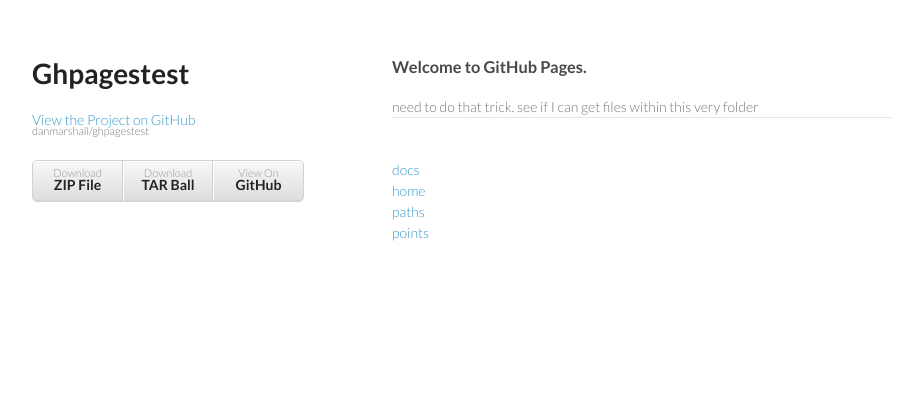
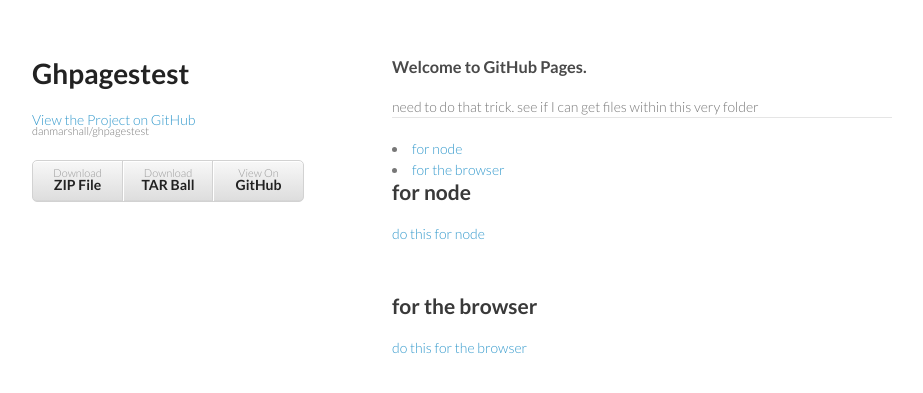
Before and after one commit to danmarshall/ghpagestest, a Jekyll site: the page built from docs/getting-started/index.html, in a window 1280 px wide. Shown: the top 393 px of the page, without its empty margins (178-1101 px from the left). Built offline with Jekyll 4.4.1, drawn with Linux system fonts in a browser that asks for light colours.

Commit message:
Update index.html

```diff
--- a/docs/getting-started/index.html
+++ b/docs/getting-started/index.html
@@ -8,6 +8,16 @@
 
 <hr/>
 
-{% for page in site.pages %}
-<a href="{{ page.url }}">{{ page.title }}</a><br/>
+{% for doc in site.docs_getting_started %}
+        <li><a href="#{{ doc.title }}">{{ doc.title }}</a></li>
 {% endfor %}
+    </ol>
+
+
+{% for doc in site.docs_getting_started %}
+    <section>
+        <a name="{{ doc.title }}"/>
+        <h2>{{ doc.title }}</h2>
+        <div>{{ doc.content }}</div>
+    </section>
+{% endfor %}
```
